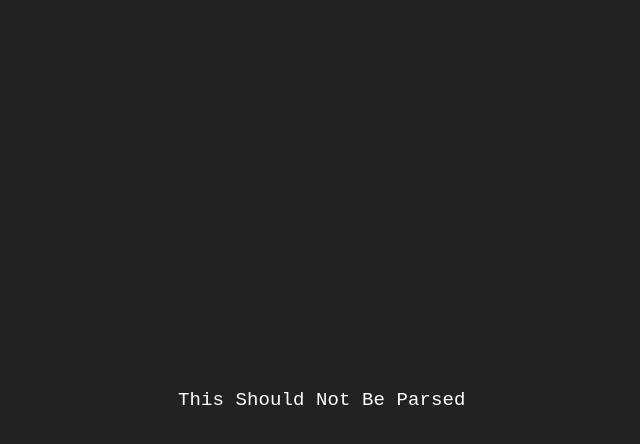
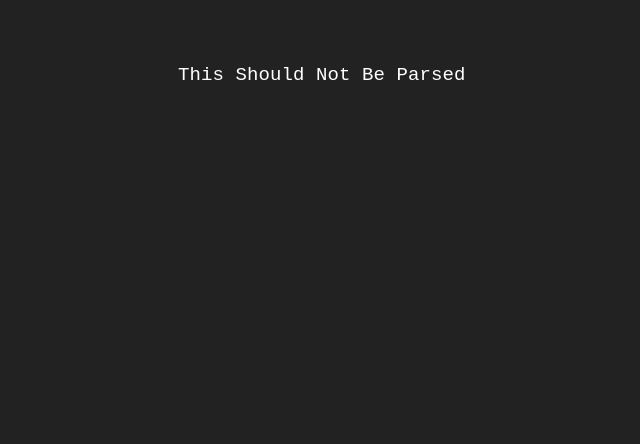
Before and after one commit to oskarkunik/gothos, a plain HTML site: page index.html in a window 1280 px wide. Shown: the whole page, without its empty margins (102-742 px from the left). Drawn offline with Linux system fonts and the light colour scheme.

Commit message:
Adjust CSS

```diff
--- a/style.css
+++ b/style.css
@@ -20,13 +20,11 @@ body {
 }
 
 .container {
-	display: flex;
-	flex-direction: column;
-	justify-content: center;
-	width: 100%;
-	height: 100%;
+	width: 95%;
 	max-width: 720px;
 	margin: auto;
+	padding-top: 3em;
+	line-break: anywhere;
 }
 
 
```
Also changed, not shown: 1 other file.
